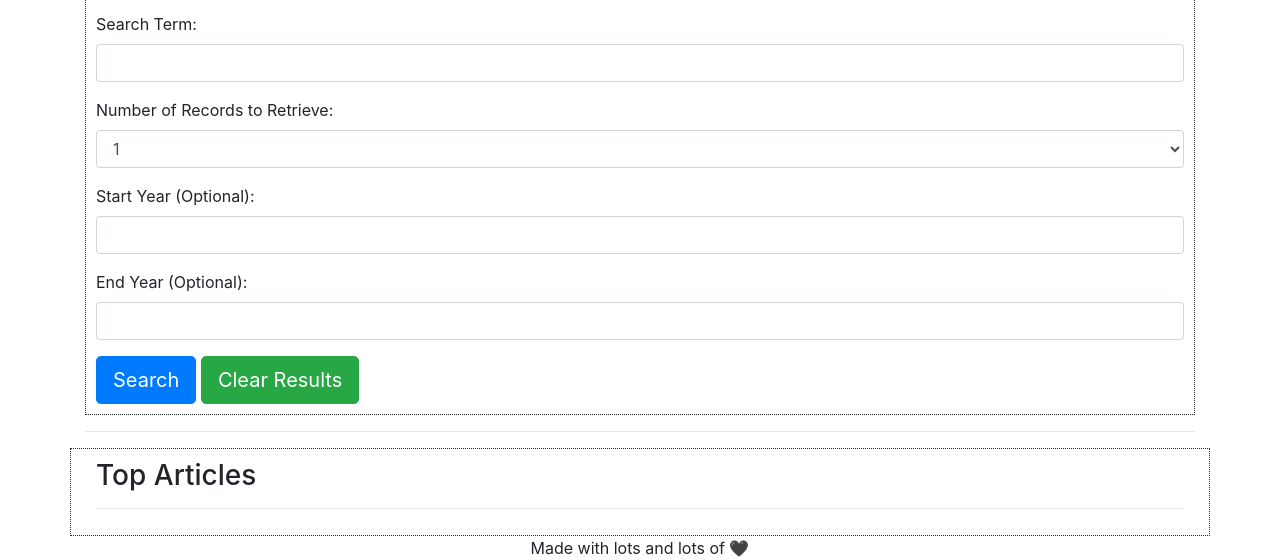
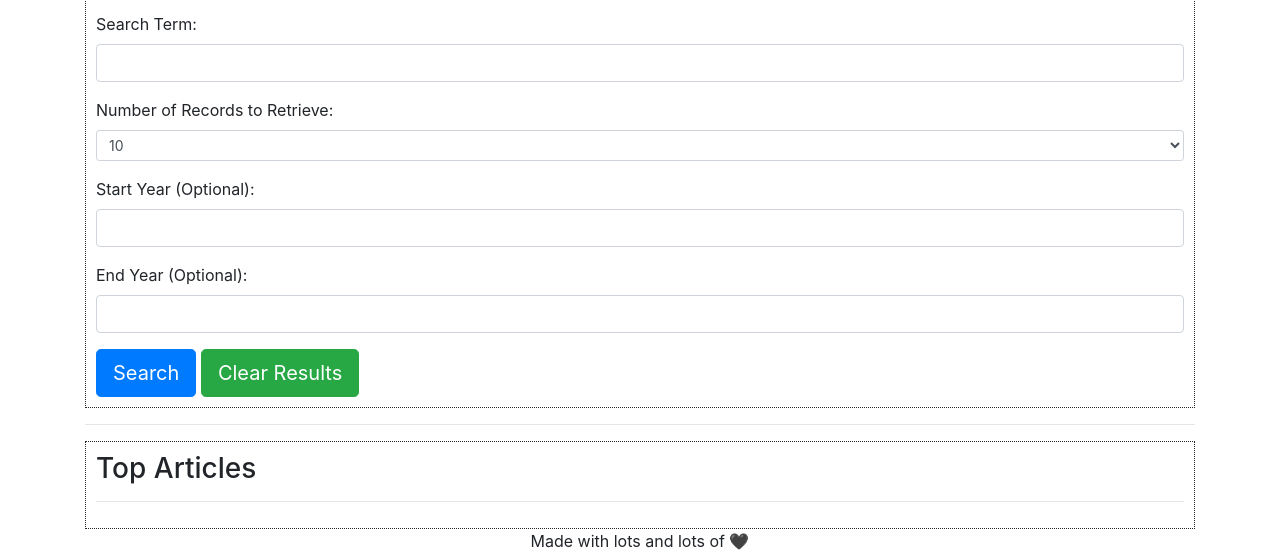
Before and after one commit to mike14747/nytimesapi, a plain HTML site: page index.html in a window 1280 px wide. Shown: the part 282-842 px from the top of the page. Drawn offline with nearby package versions, Linux system fonts and the light colour scheme.

Commit message:
changed html

```diff
--- a/index.html
+++ b/index.html
@@ -33,19 +33,19 @@
                 <label for="search-term">Search Term:</label>
                 <input type="search" class="form-control" id="search-term" />
               </div>
-              <div class="form-group">
+              <div class="form-group ">
                 <label for="recordsToRetrieve">Number of Records to Retrieve: </label>
-                <select class="form-control" id="recordsToRetrieve">
+                <select class="form-control form-control-sm" id="recordsToRetrieve">
+                  <option>10</option>
+                  <option>9</option>
+                  <option>8</option>
+                  <option>7</option>
+                  <option>6</option>
+                  <option>5</option>
+                  <option>4</option>
+                  <option>3</option>
+                  <option>2</option>
                   <option>1</option>
-                  <option>2</option>
-                  <option>3</option>
-                  <option>4</option>
-                  <option>5</option>
-                  <option>6</option>
-                  <option>7</option>
-                  <option>8</option>
-                  <option>9</option>
-                  <option>10</option>
                 </select>
               </div>
               <div class="form-group">
@@ -75,12 +75,16 @@
         </div>
       </div>
       <hr />
-      <div class="row" id="top-articles-box">
+      <div class="row">
         <div class="col-12">
+          <div id="top-articles-box">
           <h3>Top Articles</h3>
-          <hr />
+
+          <hr/>
           <div id="article-Placement">
+
           </div>
+        </div>
         </div>
       </div>
       <div class="row text-center">
```
